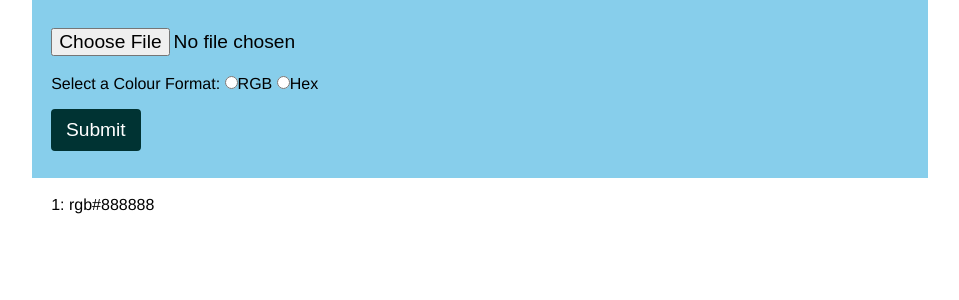
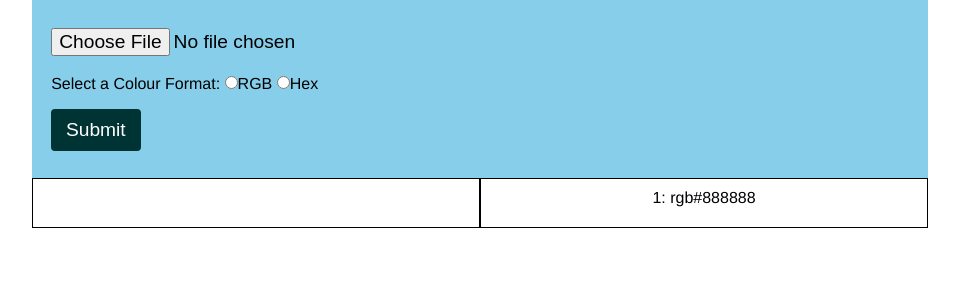
Before and after one commit to mileRANT/ImageColorPicker, a Flask app: template templates/index.html in a window 1280 px wide. Shown: the part 150-450 px from the top of the page, without its empty margins (160-1119 px from the left). Run offline with Flask 3, Linux system fonts and the light colour scheme; the template is opened without the code that fills it: most values are stand-ins (such as "Sample title", 1, 10 or a date in 2020).

Commit message:
css corrected, color picker with numpy added. color code returned to index template page on post

```diff
--- a/main.py
+++ b/main.py
@@ -1,17 +1,76 @@
 from flask import Flask, render_template, request
-
+from PIL import Image, ImageOps
+import numpy
 app = Flask(__name__)
 
 
-# function to evaluate the file sent
+def give_most_hex(file_path, code):
+    # resizing the image just incase image is too small
+    # also retaining image colors because obviously that's important in this, so convert first
+    my_image = Image.open(file_path).convert('RGB')
+    size = my_image.size
 
+    if size[0] >= 400 or size[1] >= 400:
+        my_image = ImageOps.scale(image=my_image, factor=0.2)
 
-def give_most_hex(file):
-    pass
+    elif size[0] >= 600 or size[1] >= 600:
+        my_image = ImageOps.scale(image=my_image, factor=0.4)
 
+    elif size[0] >= 800 or size[1] >= 800:
+        my_image = ImageOps.scale(image=my_image, factor=0.5)
 
-@app.route('/')
+    elif size[0] >= 1200 or size[1] >= 1200:
+        my_image = ImageOps.scale(image=my_image, factor=0.6)
+
+    my_image = ImageOps.posterize(my_image, 2)
+
+    # Making the matrix of colours from our image.
+    image_array = numpy.array(my_image)
+
+    # create a dictionary of unique colors with each
+    # color's count set to 0 increment count by 1 if it
+    # exists in the dictionary
+    unique_colors = {}  # (r, g, b): count
+    for column in image_array:
+        for rgb in column:
+            t_rgb = tuple(rgb)
+            if t_rgb not in unique_colors:
+                unique_colors[t_rgb] = 1
+            if t_rgb in unique_colors:
+                unique_colors[t_rgb] += 1
+
+    # get a list of top ten occurrences/counts of colors
+    # from unique colors dictionary
+    sorted_unique_colors = sorted(
+        unique_colors.items(), key=lambda x: x[1], reverse=True)
+    converted_dict = dict(sorted_unique_colors)
+
+    # get only 10 highest values
+    values = list(converted_dict.keys())
+    top_10 = values[0:10]
+
+    # code to convert rgb to hex
+    print(code)
+    if code == 'hex':
+        hex_list = []
+        for key in top_10:
+            hex = rgb_to_hex(key)
+            print(hex)
+            hex_list.append(hex)
+        return hex_list
+    else:
+        return top_10
+
+def rgb_to_hex(rgb):
+    return '%02x%02x%02x' % rgb
+
+@app.route('/', methods=['GET', 'POST'])
 def index():
+    if request.method == 'POST':
+        f = request.files['file']
+        colour_code = request.form['colour_code']
+        hexes = give_most_hex(f.stream, colour_code)
+        return render_template('index.html', colors_list=hexes, code=colour_code)
     return render_template('index.html')
 
 
--- a/static/css/main.css
+++ b/static/css/main.css
@@ -1,4 +1,3 @@
-
 *{
     box-sizing: border-box;
     margin: 0%;
@@ -45,3 +44,30 @@
     color: white;
     border-radius: 4px;
 }
+
+main{
+    padding: 0;
+}
+
+.pair{
+    width: 100%;
+    display: flex;
+    margin: auto;
+    align-items: center;
+}
+.pair > .color-box{
+    width: 50%;
+    height: 50px;
+    border: 1px solid black;
+    text-align: center;
+    padding: 1.1%;
+    margin: 0;
+}
+.pair > .color-box-value{
+    width: 50%;
+    height: 50px;
+    border: 1px solid black;
+    text-align: center;
+    padding: 1.1%;
+    margin: 0;
+}
```
